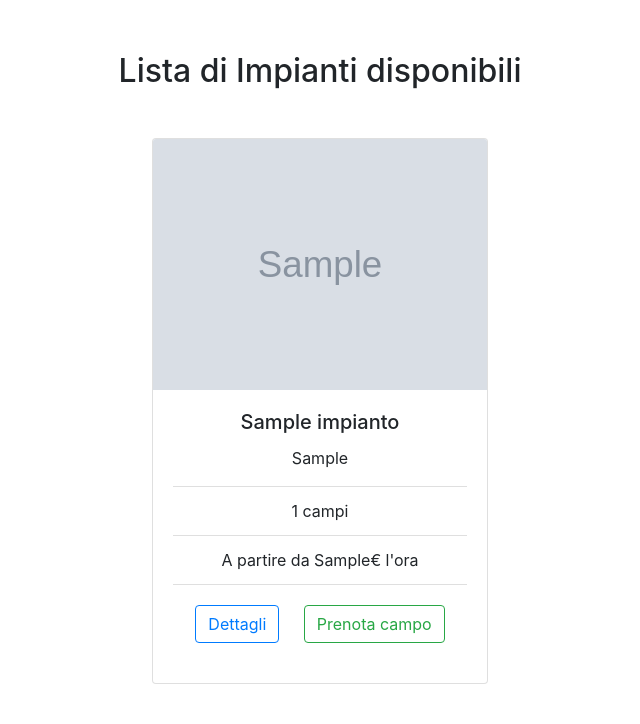
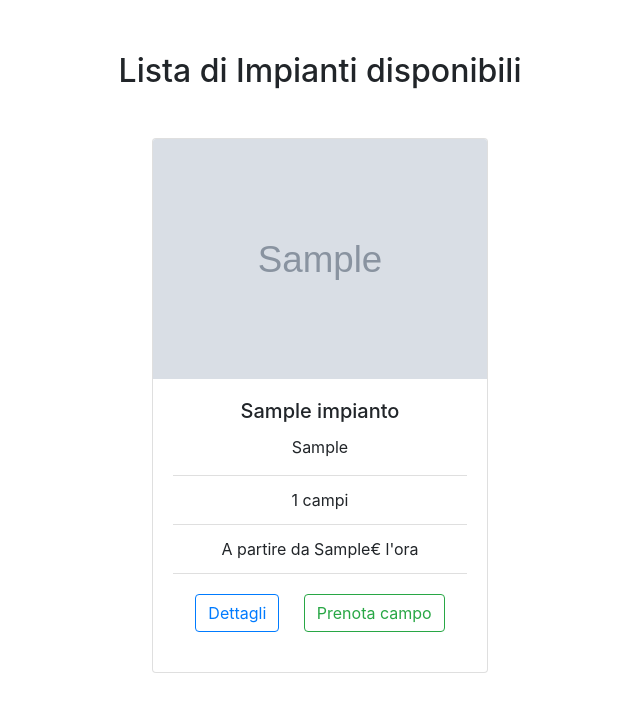
Before and after one commit to giammy02/progTW, a Django app: page /impianti/ in a window 1280 px wide. Shown: the part 71-795 px from the top of the page, without its empty margins (320-960 px from the left). Run offline with Django 4.2, Linux system fonts and the light colour scheme; tables that the repository leaves empty hold one stand-in row (values such as "Sample post"); grey boxes marked "Sample" are stand-in pictures; some libraries are stand-ins or nearby versions.

Commit message:
Finished impianti list page

```diff
--- a/playPadel/website/templates/website/impianti.html
+++ b/playPadel/website/templates/website/impianti.html
@@ -12,7 +12,7 @@
             <div class="card-deck justify-content-center">
                 {% for impianto in object_list %}
                     <div class="card my-3" style="min-width: 21rem; max-width: 21rem;">
-                        <img class="card-img-top" src="{% static 'img/profile_pics' %}/{{ impianto.foto }}" alt="" style="height: 50%; opacity: 0.9;  object-fit: cover; object-position: center">
+                        <img class="card-img-top" src="{% static 'img/profile_pics' %}/{{ impianto.foto }}" alt="" style="max-height: 15rem; min-height:15rem; opacity: 0.9;  object-fit: cover; object-position: center">
                         <div class="card-body">
                             <h5 class="card-title">{{ impianto.nome }}</h5>
                             <p class="card-text">{{ impianto.posizione }}</p>
--- a/playPadel/website/urls.py
+++ b/playPadel/website/urls.py
@@ -6,6 +6,7 @@ app_name = 'website'
 urlpatterns = [
     path('', website.homepage, name='homepage'),
     path('impianti/', website.ImpiantiList.as_view(), name='impianti'),
-    path('impianti/<slug:slug>', website.ImpiantoDetail.as_view(), name='impianto_detail'),
+    path('impianti/<slug:slug>/', website.ImpiantoDetail.as_view(), name='impianto_detail'),
+    # path('impianti/<slug:slug>/prenota/', website.prenota, name='prenotazione'),
     path('prenota/', website.prenota, name='prenota')
 ]
```
Also changed, not shown: playPadel/static/img/profile_pics/padel_club_roma.jpeg (added), playPadel/static/img/profile_pics/padel_village_napoli.jpg (added), playPadel/static/img/profile_pics/padel_world.jpeg (added), playPadel/static/img/profile_pics/sporting_club.jpg (added).
